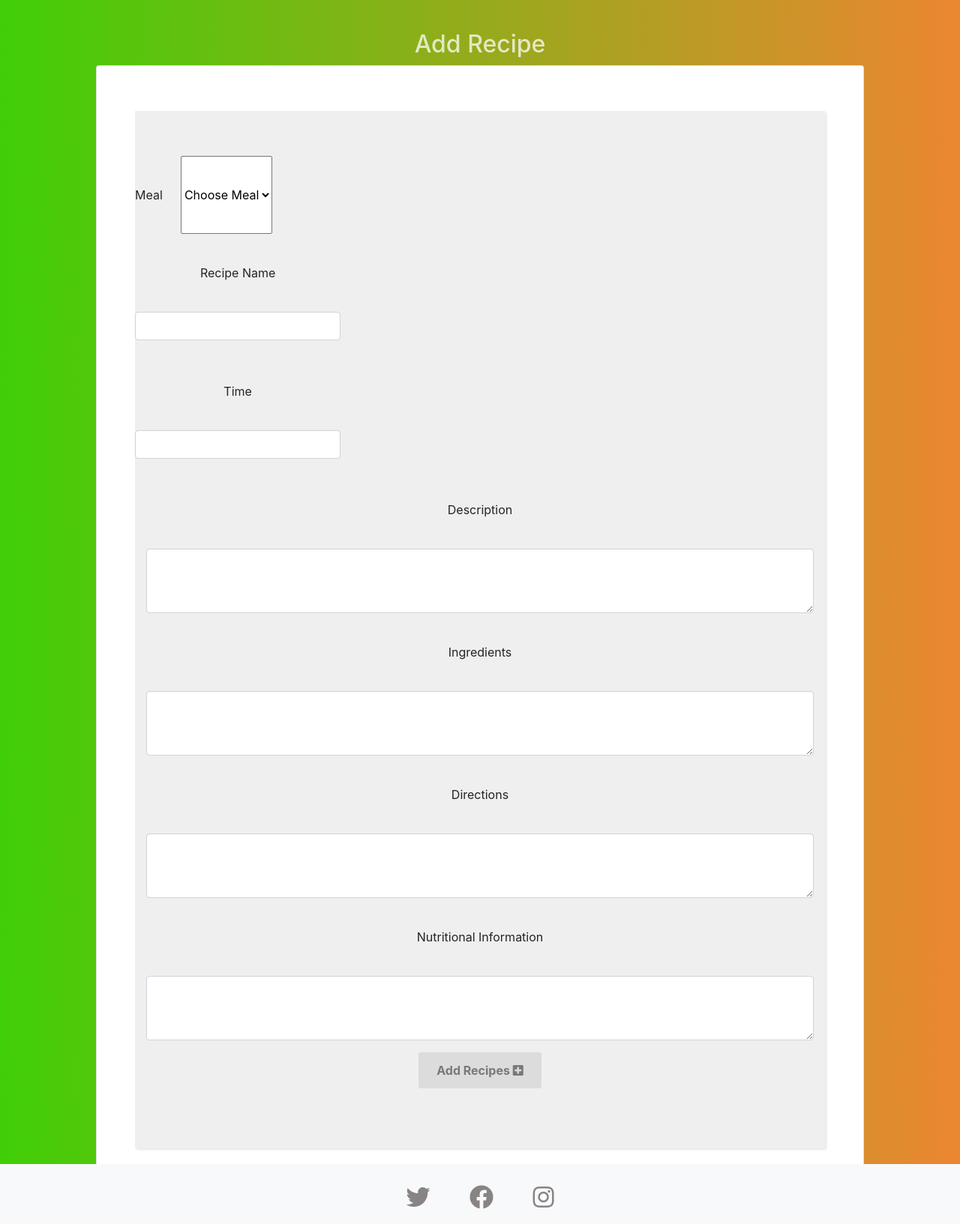
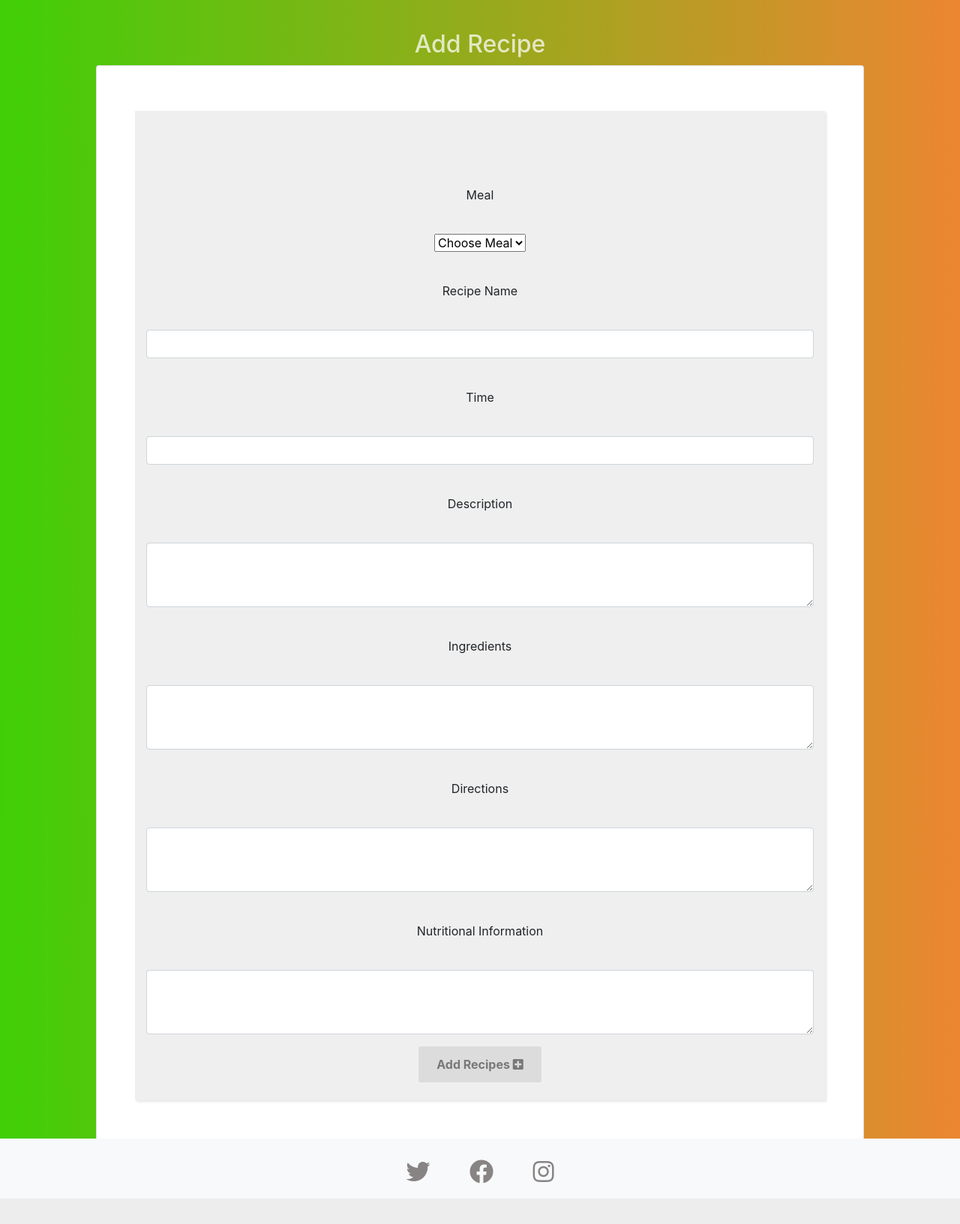
Before and after one commit to dariocharles/vegansharing, a Flask app: page /add_recipe in a window 1280 px wide. Shown: the part 58-1691 px from the top of the page at 75% size. After the commit the page ends 1636 px from the top, so only its background shows below. Run offline with Flask 2, Linux system fonts and the light colour scheme; data that the repository does not hold is empty; some libraries are stand-ins or nearby versions.

Commit message:
Css Styling

```diff
--- a/static/css/style.css
+++ b/static/css/style.css
@@ -168,14 +168,9 @@ h2, h1 {
 
 .bblock {
   display: block;
+  margin: auto;
 }
 
 .aligning {
   margin: auto;
 }
-
-/* .recipe-cards {
-  margin: 10px;
-  width: 33%;
-  display: inline-block;
-} */
--- a/templates/add_recipe.html
+++ b/templates/add_recipe.html
@@ -4,12 +4,12 @@
 <h2>Add Recipe</h2>
 
 <div class="card one-add-recipe">
-    <div class="list-group list-group-flush two-add-recipe">
-        <form class="container" method="POST" action="/add_recipe" enctype="multipart/form-data">
+    <div class="list-group list-group-flush two-add-recipe" style="padding-bottom: 30px;">
+        <form class="container pb-4" method="POST" action="/add_recipe" enctype="multipart/form-data">
             <!-- Category -->
-            <div class="row" class="bblock">
+            <div class="bblock">
                 <label for="category_name">Meal</label>
-                <select id="category_name" name="category_name" required class="ml-4">
+                <select id="category_name" name="category_name" required>
                     <option disables selected>Choose Meal</option>
                     {% for category in categories %}
                     <option value="{{ category.category_name }}" required>{{ category.category_name }}</option>
@@ -17,14 +17,14 @@
                 </select>
             </div>
             <!--  Recipe Name -->
-            <div class="row">
+            <div>
                 <div class="mb-3">
                 <label for="recipe_name" class="form-label">Recipe Name</label>
                 <input type="text" class="form-control" id="recipe_name" name="recipe_name" required minlength="5" maxlength="50">
                 </div>
             </div>
             <!-- Time -->
-            <div class="row">
+            <div>
                 <div class="mb-3">
                 <label for="time" class="form-label">Time</label>
                 <input type="text" class="form-control" id="time" name="time" required minlength="1" maxlength="3">
--- a/templates/all_recipes.html
+++ b/templates/all_recipes.html
@@ -25,7 +25,7 @@
 
 {% if recipes|length > 0 %}
     {% for recipe in recipes %}
-    <div class="card col-sm" style="width: 33%; display: inline-block; text-align: center; min-height: 100px; margin: 10px;">
+    <div class="card col-sm media" style="width: 31%; display: inline-block; text-align: center; min-height: 150px; margin: 1%;">
         <div class="card-body" style="width: 100%; padding: 0;">
             <h5 class="card-title"><a href="{{ url_for('single_recipe', recipe_id=recipe._id ) }}">{{ recipe.recipe_name }}</a></h5>
             <strong>{{ recipe.category_name }}</strong>
--- a/templates/base.html
+++ b/templates/base.html
@@ -68,7 +68,7 @@
   </div>
 
 <footer>
-      <div id="footer" class="container-fluid bg-light p-0">
+      <div id="footer" class="container-fluid bg-light">
         <div class="container-fluid text-center px-0"   id="footer-container">
           <a href="http://www.twitter.com" target="_blank"><i class="fab fa-twitter mx-4 text-coloring d-inline fa-2x"></i></a>
           <a href="http://www.facebook.com" target="_blank"><i class="fab fa-facebook mx-4 text-coloring d-inline fa-2x"></i></a>
--- a/templates/single_recipe.html
+++ b/templates/single_recipe.html
@@ -57,7 +57,7 @@
         </div>
         <div class="modal-footer">
           <button type="button" class="btn btn-secondary" data-dismiss="modal">Cancel</button>
-          <a href="{{ url_for('delete_recipe', recipe_id=recipe._id) }}" class="btn btn-primary btn-lg active" role="button" aria-pressed="true">Edit</a>
+          <a href="{{ url_for('delete_recipe', recipe_id=recipe._id) }}" class="btn btn-primary btn-lg active" role="button" aria-pressed="true">Delete</a>
         </div>
       </div>
     </div>
```
Also changed, not shown: templates/user_recipes.html (+7 -10 lines).
